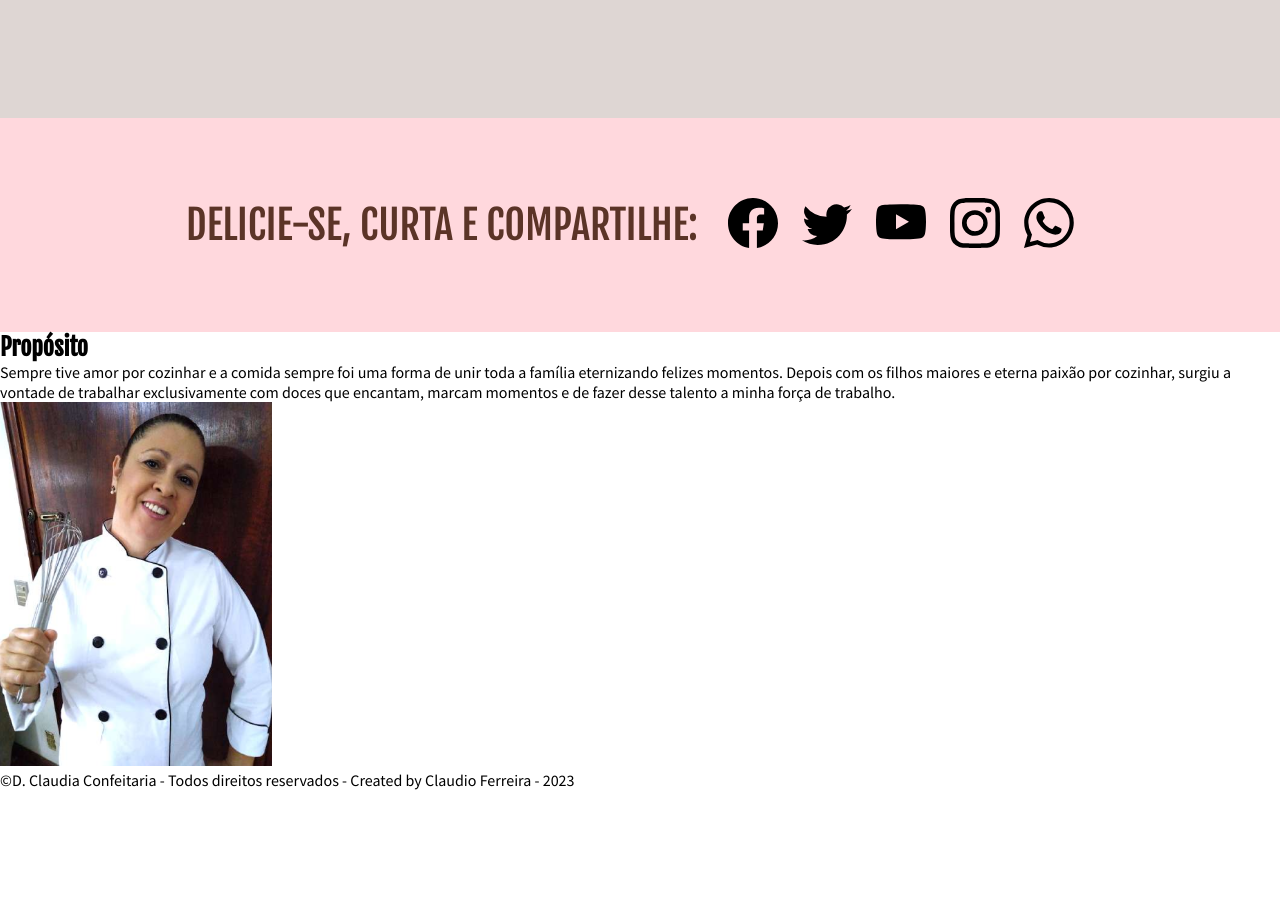
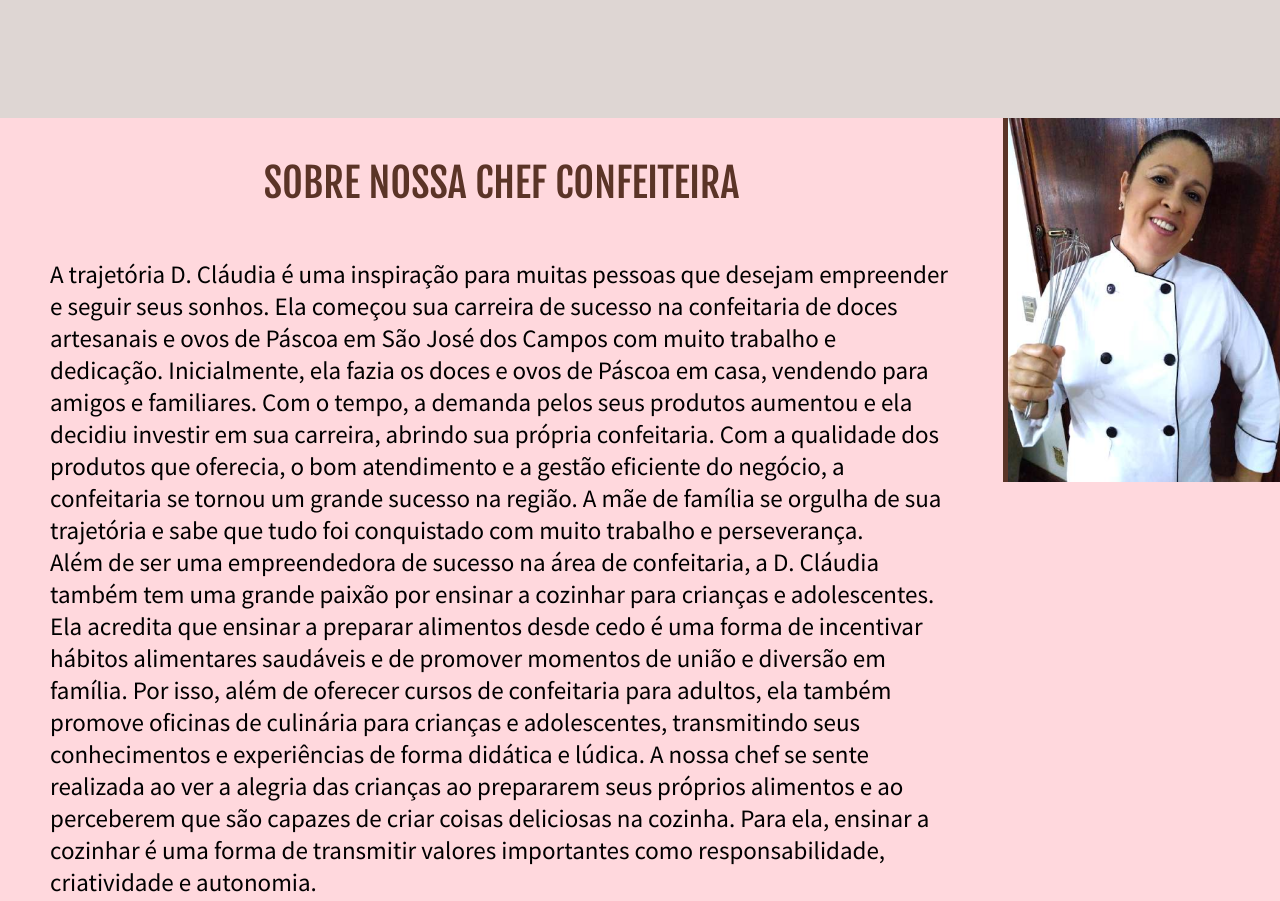
Before and after one commit to ClaudioFerreir/Projeto_Doceria, a plain HTML site: page index.html in a window 1280 px wide. Shown: the part 4224-5125 px from the top of the page. Before the commit the page ends 5014 px from the top, so only its background shows below. Drawn offline with Linux system fonts and the light colour scheme.

Commit message:
section sobre CSS added

```diff
--- a/index.html
+++ b/index.html
@@ -155,6 +155,14 @@
       </div>
     </div>
   </section>
+  <section id="sobre">
+    <div class="text">
+      <h2>Sobre nossa chef confeiteira</h2>
+      <p>A trajetória D. Cláudia é uma inspiração para muitas pessoas que desejam empreender e seguir seus sonhos. Ela começou sua carreira de sucesso na confeitaria de doces artesanais e ovos de Páscoa em São José dos Campos com muito trabalho e dedicação. Inicialmente, ela fazia os doces e ovos de Páscoa em casa, vendendo para amigos e familiares. Com o tempo, a demanda pelos seus produtos aumentou e ela decidiu investir em sua carreira, abrindo sua própria confeitaria. Com a qualidade dos produtos que oferecia, o bom atendimento e a gestão eficiente do negócio, a confeitaria se tornou um grande sucesso na região. A mãe de família se orgulha de sua trajetória e sabe que tudo foi conquistado com muito trabalho e perseverança. <br />
+      Além de ser uma empreendedora de sucesso na área de confeitaria, a D. Cláudia também tem uma grande paixão por ensinar a cozinhar para crianças e adolescentes. Ela acredita que ensinar a preparar alimentos desde cedo é uma forma de incentivar hábitos alimentares saudáveis e de promover momentos de união e diversão em família. Por isso, além de oferecer cursos de confeitaria para adultos, ela também promove oficinas de culinária para crianças e adolescentes, transmitindo seus conhecimentos e experiências de forma didática e lúdica. A nossa chef se sente realizada ao ver a alegria das crianças ao prepararem seus próprios alimentos e ao perceberem que são capazes de criar coisas deliciosas na cozinha. Para ela, ensinar a cozinhar é uma forma de transmitir valores importantes como responsabilidade, criatividade e autonomia.</p>
+    </div>
+    <img src="./imagens/donaClaudia.png" alt="">
+  </section>
   <section id="social-medias">
     <h2>Delicie-se, Curta e Compartilhe:</h2>
     <ul class="social-media">
@@ -175,13 +183,6 @@
       </li>
     </ul>
   </section>
-  <section id="sobre">
-    <div>
-      <h2>Propósito</h2>
-      <p>Sempre tive amor por cozinhar e a comida sempre foi uma forma de unir toda a família eternizando felizes momentos. Depois com os filhos maiores e eterna paixão por cozinhar, surgiu a vontade de trabalhar exclusivamente com doces que encantam, marcam momentos e de fazer desse talento a minha força de trabalho.</p>
-      <img src="./imagens/donaClaudia.png" alt="">
-    </div>
-  </section>
   <footer>
     <p>&copy;D. Claudia Confeitaria - Todos direitos reservados - Created by Claudio Ferreira - 2023</p>
   </footer>
--- a/main.css
+++ b/main.css
@@ -101,7 +101,8 @@ header nav ul li{
 
 /*section videos*/
 #videos,
-#comentarios {
+#comentarios,
+#social-medias {
   background-color: rgb(91, 52, 39, 0.2);
 }
 
@@ -113,7 +114,8 @@ header nav ul li{
 .produtos h2,
 #curso h2,
 #comentarios h2,
-#social-medias h2 {
+#social-medias h2,
+#sobre h2 {
   text-align: center;
   margin-bottom: 50px;
   font-size: 40px;
@@ -231,7 +233,6 @@ header nav ul li{
 
 /*social-medias section*/
 #social-medias {
-  background-color: #ffb1bb80;
   padding: 80px 0;
   display: flex;
   justify-content: center;
@@ -255,3 +256,25 @@ header nav ul li{
   width: 50px;
   height: 50px;
 }
+
+/*sobre*/
+#sobre {
+  background-color: #ffb1bb80;
+  padding: 0;
+  display: flex;
+}
+
+#sobre .text {
+  padding: 40px 0px;
+  display: flex;
+  flex-direction: column;
+  justify-content: center;
+  align-items: center;
+  margin: 0 50px;
+}
+
+#sobre img {
+  width: 200%;
+  height: 300%;
+  border-left: #5b3427 5px solid;
+}
```
